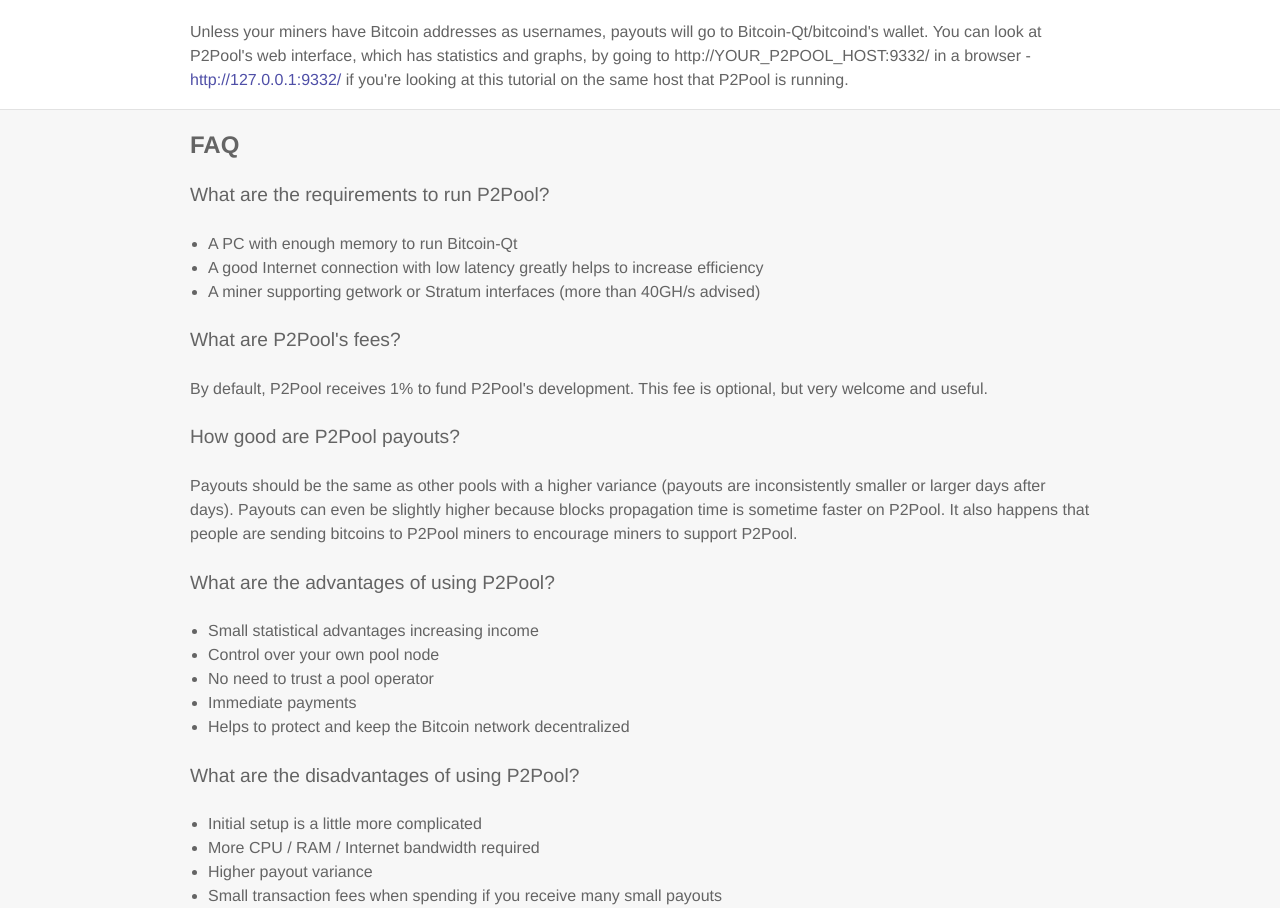
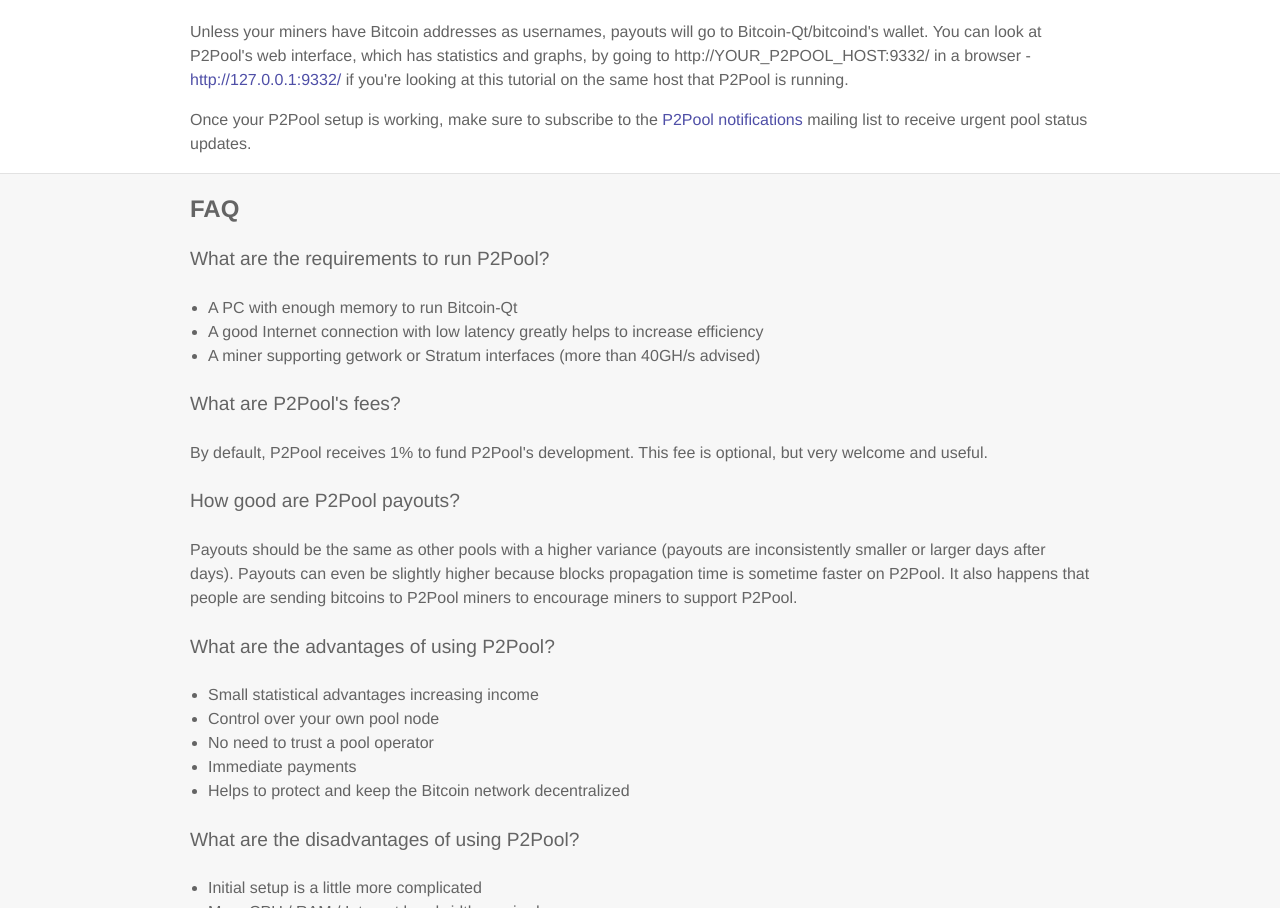
Before and after one commit to forrestv/p2pool.in, a plain HTML site: page index.html in a window 1280 px wide. Shown: the part 2861-3769 px from the top of the page. Drawn offline with Linux system fonts and the light colour scheme.

Commit message:
mailing list

```diff
--- a/index.html
+++ b/index.html
@@ -482,6 +482,7 @@ cgminer --url http://127.0.0.1:9332/ --userpass cgminer:password
 
   <h3><span class="num">4.</span> Watch</h3>
   <p>Unless your miners have Bitcoin addresses as usernames, payouts will go to Bitcoin-Qt/bitcoind's wallet. You can look at P2Pool's web interface, which has statistics and graphs, by going to http://YOUR_P2POOL_HOST:9332/ in a browser - <a href="http://127.0.0.1:9332/">http://127.0.0.1:9332/</a> if you're looking at this tutorial on the same host that P2Pool is running.</p>
+  <p>Once your P2Pool setup is working, make sure to subscribe to the <a href="https://groups.google.com/forum/#!forum/p2pool-notifications">P2Pool notifications</a> mailing list to receive urgent pool status updates.</p>
 </div></div>
 
 <div class="boxgrey"><div class="box">
```
